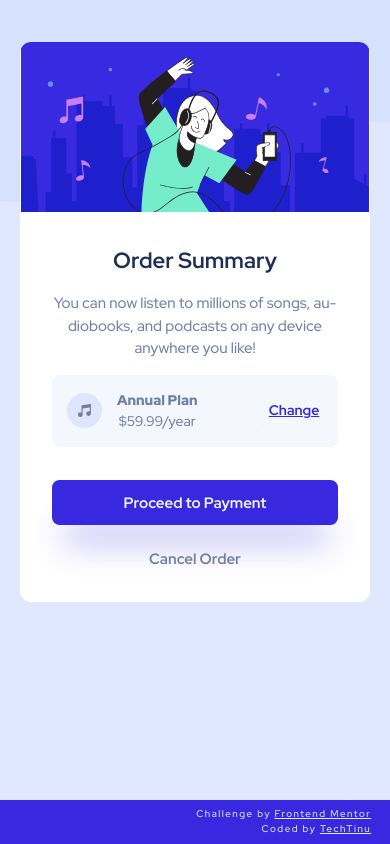
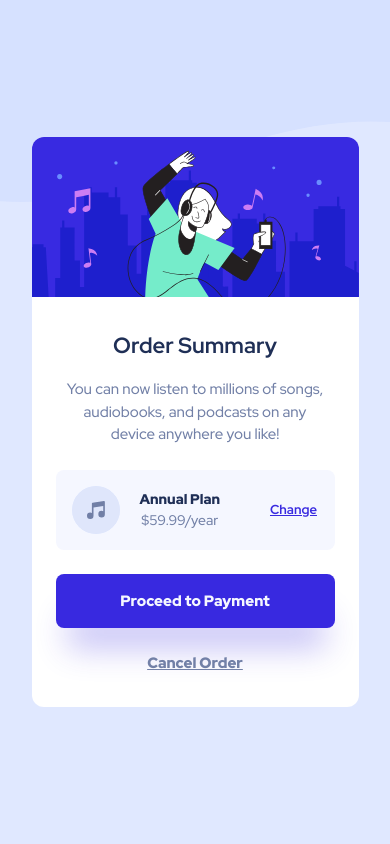
Before and after one commit to tinuola/fm_order-summary, a plain HTML site: page index.html in a window 390 px wide. Drawn offline with Linux system fonts and the light colour scheme.

Commit message:
Refactors mobile layout

```diff
--- a/css/reset.css
+++ b/css/reset.css
@@ -35,18 +35,6 @@ body {
   line-height: 1.5;
   text-rendering: optimizeSpeed;
   -webkit-font-smoothing: antialiased;
-}
-
-/* Avoid text overflows */
-h1,
-h2,
-h3,
-h4,
-p {
-  overflow-wrap: break-word;
-  -webkit-hyphens: auto;
-  -ms-hyphens: auto;
-  hyphens: auto;
 }
 
 /* Make media easier to work with */
--- a/css/style.css
+++ b/css/style.css
@@ -7,24 +7,22 @@
   --primary-font: 'Red Hat Display', sans-serif;
 }
 
-html {
+body {
+  font-family: var(--primary-font);
   font-size: 15px;
-}
+  display: grid;
+  grid-template-rows: 1fr auto;
 
-body {
-  min-height: 100vh;
-  line-height: 1.5;
-  font-family: var(--primary-font);
-  display: flex;
+  /* display: flex;
   flex-direction: column;
-  justify-content: flex-end;
+  justify-content: flex-end; */
   background-color: var(--primary-pale-blue);
   background-image: url(../assets/images/pattern-background-mobile.svg);
   background-repeat: no-repeat;
   background-size: contain;
 }
 
-@media(min-width: 600px){
+@media (min-width: 600px) {
   body {
     background-image: url(../assets/images/pattern-background-desktop.svg);
   }
@@ -34,7 +32,7 @@ body {
 .sr-only {
   clip: rect(1px, 1px, 1px, 1px);
   -webkit-clip-path: inset(50%);
-          clip-path: inset(50%);
+  clip-path: inset(50%);
   height: 1px;
   width: 1px;
   margin: -1px;
@@ -44,19 +42,21 @@ body {
 }
 
 .container {
-  min-height: 95vh;
-  display: flex;
+  /* min-height: 95vh; */
+  /* display: flex;
   flex-direction: column;
-  justify-content: space-between;
+  justify-content: space-between; */
 }
 
 main {
-  max-width: 350px;
+  max-width: 327px;
+  min-height: 567px;
   margin: 0 auto;
-  border-radius: .75rem;
+  border-radius: 0.75rem;
   overflow: hidden;
   text-align: center;
   background-color: #fff;
+  align-self: center;
 }
 
 .hero-image-wrapper {
@@ -64,46 +64,43 @@ main {
   background-position: center;
   background-size: contain;
   background-repeat: no-repeat;
-  height: 170px;
+  height: 160px;
 }
 
 .content-wrapper {
-  padding: 32px 32px;
+  padding: 2rem 1.5rem;
 }
 
 .content-wrapper h2 {
-  color:hsl(223, 47%, 23%);
-  font-size: 22px;
+  color: var(--neutral-dark-blue);
+  font-size: 1.375rem;
   margin-bottom: 1rem;
 }
 
-.content-wrapper p {
-  color: var(--neutral-gray-blue)
+.content-wrapper > p,
+.content-wrapper > a {
+  color: var(--neutral-gray-blue);
 }
 
-.content-wrapper > p:nth-of-type(2) {
-  font-weight: 700;
+.content-wrapper > p {
+  font-weight: 500;
+  padding: 0 0.5rem;
 }
 
-.content-wrapper > p:nth-of-type(2):hover {
-  color: var(--neutral-dark-blue);
-  cursor: pointer;
+.content-wrapper > a {
+  font-weight: 900;
 }
 
-a:link,
-a:visited,
-a:active,
-a:hover {
+.content-wrapper > a:hover {
   text-decoration: none;
-  color: unset;
+  color: var(--neutral-dark-blue);
 }
 
 .subscription-block {
   display: flex;
   padding: 1rem;
-  border-radius: .5rem;
-  margin: 1rem 0 1.25rem 0;
-  font-size: 14px;
+  border-radius: 0.5rem;
+  margin: 1.5rem 0;
   background-color: var(--neutral-pale-blue);
 }
 
@@ -114,72 +111,79 @@ a:hover {
 .subscription-block img {
   background: var(--primary-pale-blue);
   border-radius: 50%;
-  width: 35px;
-  height: 35px;
-  margin-right: 1rem;
+  width: 3rem;
+  height: 3rem;
+  margin-right: 1.25rem;
 }
 
 .subscription-block div {
-  margin-right: 4.75rem;
+  margin-right: 3.125rem;
 }
 
-.subscription-block > p {
+.subscription-block a {
+  font-size: 13px;
+  font-weight: 700;
   color: var(--primary-bright-blue);
-  font-weight: 700;
-  text-decoration: underline;
 }
 
-.subscription-block > p:hover {
-  opacity: .5;
-  text-decoration: unset;
-  cursor: pointer;
+.subscription-block a:hover {
+  text-decoration: none;
+  opacity: 0.65;
 }
 
-.subscription-block div p:first-of-type {
+.subscription-block p {
+  font-size: 14px;
+}
+
+.subscription-block div p:nth-of-type(1) {
+  color: var(--neutral-dark-blue);
+  font-weight: 900;
+}
+
+.subscription-block div p:nth-of-type(2) {
   color: var(--neutral-gray-blue);
-  font-weight: 900;
+  font-weight: 500;
 }
 
 button {
   width: 100%;
   background: var(--primary-bright-blue);
-  padding: .75rem;
-  margin: 1rem 0 1.5rem;
+  padding: 1rem 0;
+  margin-bottom: 1.5rem;
   color: var(--neutral-pale-blue);
   font-family: inherit;
-  font-weight: 700;
+  font-weight: 900;
   border: 0;
-  border-radius: .5rem;
-  box-shadow: 0px 31px 32px -11px rgba(56,41,224,0.29);
--webkit-box-shadow: 1px 31px 32px -11px rgba(56,41,224,0.29);
--moz-box-shadow: 1px 31px 32px -11px rgba(56,41,224,0.29);
+  border-radius: 0.5rem;
+  box-shadow: 0px 31px 32px -11px rgba(56, 41, 224, 0.29);
+  -webkit-box-shadow: 1px 31px 32px -11px rgba(56, 41, 224, 0.29);
+  -moz-box-shadow: 1px 31px 32px -11px rgba(56, 41, 224, 0.29);
 }
 
 button:hover {
-  opacity: .75;
-  cursor:pointer;
+  opacity: 0.75;
+  cursor: pointer;
 }
 
 footer {
-  background: var(--primary-bright-blue);
-  padding: .75rem 1.25rem .75rem 0;
+  /* background: var(--primary-bright-blue); */
+  /* padding: 0.75rem 1.25rem 0.75rem 0; */
 }
 
-@media(max-width: 600px) {
+@media (max-width: 600px) {
   footer {
-    padding-top: .5rem;
-    padding-bottom: .5rem;
+    /* padding-top: 0.5rem;
+    padding-bottom: 0.5rem; */
   }
 }
 
-.fm-attribution {
-  font-size: .65rem;
-  letter-spacing: .1rem;
-  text-align: right;
-  color: var(--primary-pale-blue)
+.fm-byline {
+  font-size: 0.75rem;
+  letter-spacing: 0.1rem;
+  text-align: center;
 }
 
-.fm-attribution a {
+.fm-byline,
+.fm-byline a {
   color: var(--primary-pale-blue);
-  text-decoration: underline;
 }
--- a/index.html
+++ b/index.html
@@ -2,49 +2,88 @@
 <html lang="en">
   <head>
     <meta charset="UTF-8" />
-    <!-- displays site properly based on user's device -->
-    <meta name="viewport" content="width=device-width, initial-scale=1.0" />
-    <link rel="icon" type="image/png" sizes="32x32" href="assets/images/favicon-32x32.png" />
+    <!-- Displays site properly based on user's device -->
+    <meta
+      name="viewport"
+      content="width=device-width, initial-scale=1.0" />
+    <link
+      rel="icon"
+      type="image/png"
+      sizes="32x32"
+      href="assets/images/favicon-32x32.png" />
     <!-- Google Fonts -->
-    <link rel="preconnect" href="https://fonts.googleapis.com">
-    <link rel="preconnect" href="https://fonts.gstatic.com" crossorigin>
+    <link
+      rel="preconnect"
+      href="https://fonts.googleapis.com" />
+    <link
+      rel="preconnect"
+      href="https://fonts.gstatic.com"
+      crossorigin />
     <!-- Project Google Font -->
-    <link rel="preconnect" href="https://fonts.googleapis.com">
-    <link rel="preconnect" href="https://fonts.gstatic.com" crossorigin>
-    <link href="https://fonts.googleapis.com/css2?family=Red+Hat+Display:wght@500;700;900&display=swap" rel="stylesheet">
+    <link
+      rel="preconnect"
+      href="https://fonts.googleapis.com" />
+    <link
+      rel="preconnect"
+      href="https://fonts.gstatic.com"
+      crossorigin />
+    <link
+      href="https://fonts.googleapis.com/css2?family=Red+Hat+Display:wght@500;700;900&display=swap"
+      rel="stylesheet" />
     <!-- Project stylesheets -->
-    <link rel="stylesheet" href="css/reset.css" />
-    <link rel="stylesheet" href="css/style.css" />
+    <link
+      rel="stylesheet"
+      href="css/reset.css" />
+    <link
+      rel="stylesheet"
+      href="css/style.css" />
     <title>Order Summary Component | Frontend Mentor</title>
   </head>
-<body>
-  <header>
+  <body>
+    <!-- <header> -->
     <h1 class="sr-only">Order Summary Component - A Frontend Mentor Project</h1>
-  </header>
-  <div class="container">
+    <!-- </header> -->
+    <!-- <div class="container"> -->
     <main>
-      <section class="hero-image-wrapper"></section>
+      <div class="hero-image-wrapper"></div>
       <section class="content-wrapper">
         <h2>Order Summary</h2>
-        <p>You can now listen to millions of songs, audiobooks, and podcasts on any device anywhere you like!</p>
+        <p>
+          You can now listen to millions of songs, audiobooks, and podcasts on any device
+          anywhere you like!
+        </p>
         <div class="subscription-block">
-          <img src="./assets/images/icon-music.svg" alt="">
+          <img
+            src="./assets/images/icon-music.svg"
+            alt="" />
           <div>
             <p>Annual Plan</p>
             <p>$59.99/year</p>
           </div>
-          <p><a href="">Change</a></p>
+          <a href="">Change</a>
         </div>
-        <button><a href="">Proceed to Payment</a></button>
-        <p><a href="">Cancel Order</a></p>
+        <button>Proceed to Payment</button>
+        <a href="#">Cancel Order</a>
       </section>
     </main>
-    <footer>
-      <p class="fm-attribution">
-        Challenge by <a href="https://www.frontendmentor.io/challenges/order-summary-component-QlPmajDUj" target="_blank">Frontend Mentor</a>
+    <!-- <footer class="fm-byline-row">
+      <p class="fm-byline">
+        Challenge by
+        <a
+          href="https://www.frontendmentor.io/challenges/order-summary-component-QlPmajDUj"
+          target="_blank"
+          >Frontend Mentor</a
+        >
       </p>
-      <p class="fm-attribution">Coded by <a href="https://github.com/tinuola/fm_order-summary" target="_blank">TechTinu</a></p>
-    </footer>
-  </div>
-</body>
+      <p class="fm-byline">
+        Coded by
+        <a
+          href="https://github.com/tinuola/fm_order-summary"
+          target="_blank"
+          >TechTinu</a
+        >
+      </p>
+    </footer> -->
+    <!-- </div> -->
+  </body>
 </html>
```
